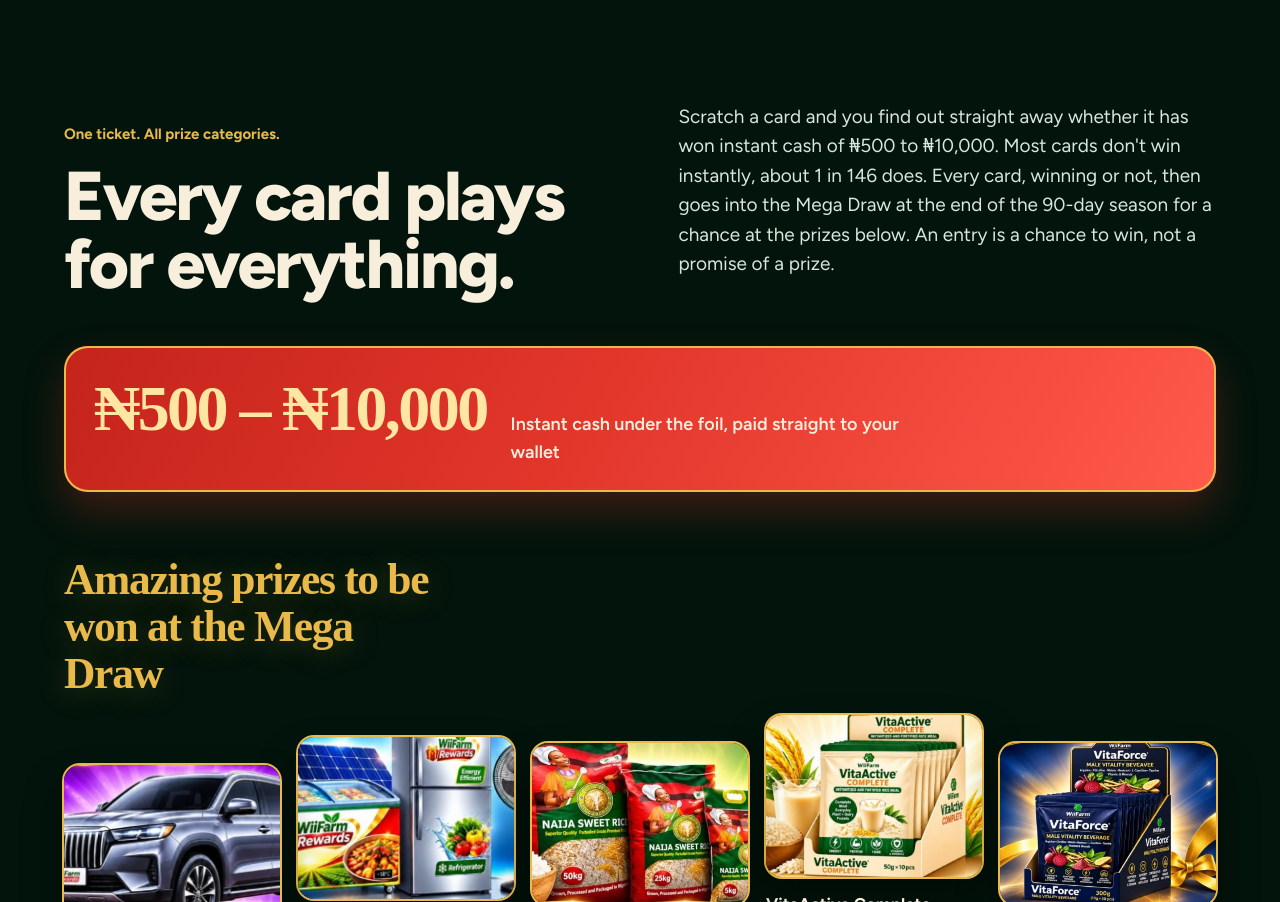
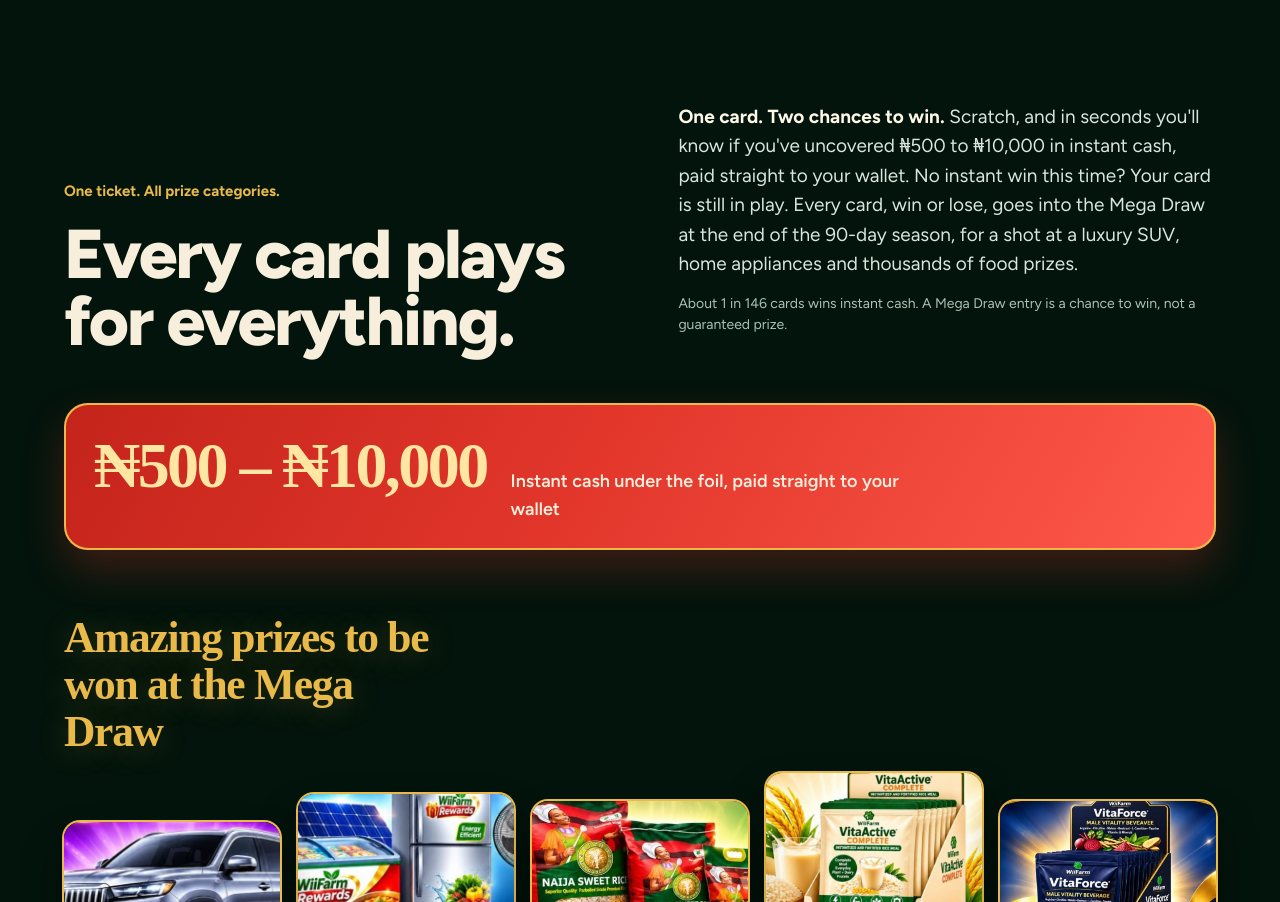
Before and after one commit to mendyx2/wiifarms-rewards, a website: page demo/investor/index.html in a window 1280 px wide. Shown: the part 946-1848 px from the top of the page. Drawn offline with Linux system fonts and the light colour scheme; a web font is replaced by a local one.

Commit message:
Investor demo: sales copy for the prize intro
Co-Authored-By: Claude Opus 5.5 <noreply@anthropic.com>
Claude-Session: https://claude.ai/code/session_012ndjyJD1ZpqjqKC1xswpv1

```diff
--- a/demo/investor/index.html
+++ b/demo/investor/index.html
@@ -247,7 +247,7 @@ footer .max{display:flex;justify-content:space-between;gap:18px;flex-wrap:wrap}
 
 <section class="sec gut" id="prizes"><div class="max">
   <div class="split"><div><div class="eyebrow">One ticket. All prize categories.</div><h2>Every card plays for everything.</h2></div>
-  <p>Scratch a card and you find out straight away whether it has won instant cash of ₦500 to ₦10,000. Most cards don't win instantly, about 1 in 146 does. Every card, winning or not, then goes into the Mega Draw at the end of the 90-day season for a chance at the prizes below. An entry is a chance to win, not a promise of a prize.</p></div>
+  <p><b style="color:#fff8e6">One card. Two chances to win.</b> Scratch, and in seconds you'll know if you've uncovered ₦500 to ₦10,000 in instant cash, paid straight to your wallet. No instant win this time? Your card is still in play. Every card, win or lose, goes into the Mega Draw at the end of the 90-day season, for a shot at a luxury SUV, home appliances and thousands of food prizes.<small style="display:block;margin-top:14px;font-size:14px;color:var(--mut)">About 1 in 146 cards wins instant cash. A Mega Draw entry is a chance to win, not a guaranteed prize.</small></p></div>
   <div class="instant"><b>₦500 – ₦10,000</b><span>Instant cash under the foil, paid straight to your wallet</span></div>
   <h3 class="dealhead">Amazing prizes to be won at the Mega Draw</h3>
   <div class="deck" id="deck"></div>
```
